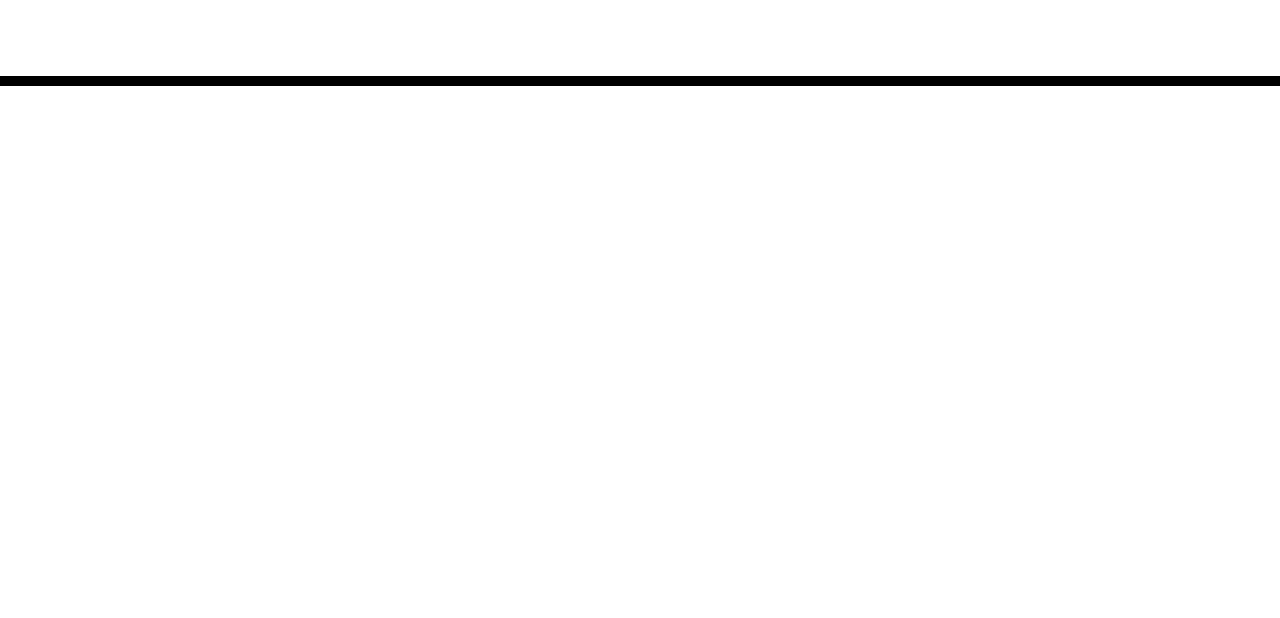
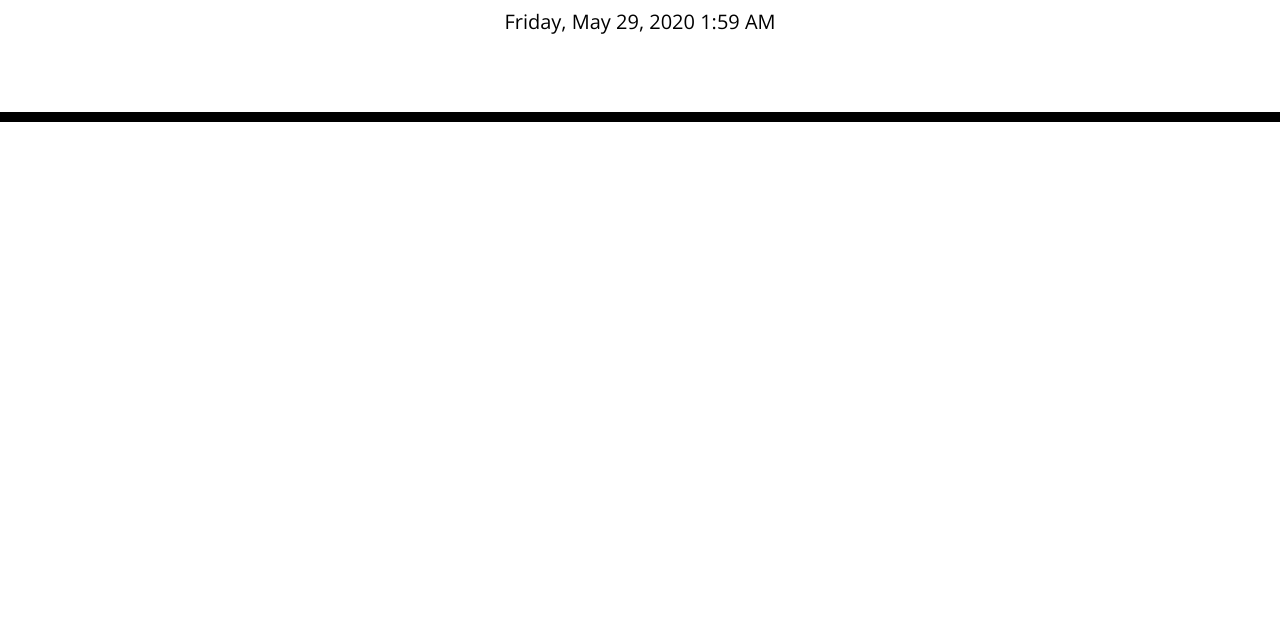
Before and after one commit to MatthewMcFadden/calendar, a plain HTML site: page index.html in a window 1280 px wide. Shown: the part 182-800 px from the top of the page. Drawn offline with nearby package versions, Linux system fonts and the light colour scheme.

Commit message:
added current date and time

```diff
--- a/assets/js/script.js
+++ b/assets/js/script.js
@@ -0,0 +1,5 @@
+var currentDayEl = $("#currentDay");
+
+// Get current date for the header and display it.
+var currentDay = moment().format('LLLL');
+currentDayEl.text(currentDay);
--- a/index.html
+++ b/index.html
@@ -29,10 +29,11 @@
       <p id="currentDay" class="lead"></p>
     </header>
     <div class="container">
-      <!-- Timeblocks go here -->
+      <!-- Time blocks go here -->
     </div>
 
     <script src="https://code.jquery.com/jquery-3.4.1.min.js" type="text/javascript"></script>
     <script src="https://cdnjs.cloudflare.com/ajax/libs/moment.js/2.24.0/moment.min.js" type="text/javascript"></script>
+    <script type="text/javascript" src="assets/js/script.js"></script>
   </body>
 </html>
```
